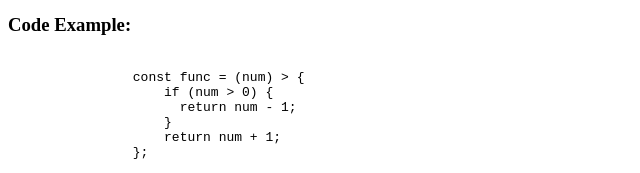
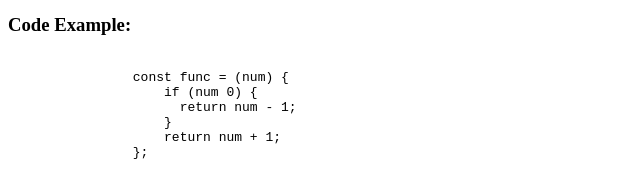
Before and after one commit to EvParukevich/rsschool-cv, a plain HTML site: page index.html in a window 1280 px wide. Shown: the part 779-952 px from the top of the page, 0-640 px from the left. Drawn offline with Linux system fonts and the light colour scheme.

Commit message:
refactor: deleted elements in code

```diff
--- a/index.html
+++ b/index.html
@@ -59,8 +59,8 @@
         </h3>
         <pre>
             <code>
-                const func = (num) &gt {
-                    if (num &gt 0) {
+                const func = (num) {
+                    if (num 0) {
                       return num - 1;
                     }
                     return num + 1;
```
